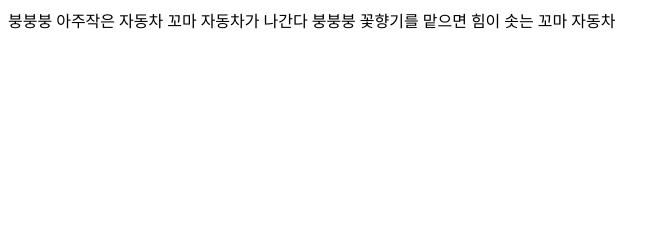
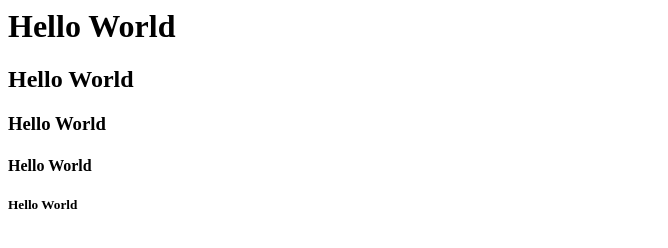
Before and after one commit to gkehd1024/opentutorials, a plain HTML site: page index.html in a window 1280 px wide. Shown: the whole page, without its empty margins (0-668 px from the left). Drawn offline with Linux system fonts and the light colour scheme.

Commit message:
headline 태그를 배우다

```diff
--- a/index.html
+++ b/index.html
@@ -1,3 +1,5 @@
-
-붕붕붕 아주작은 자동차 꼬마 자동차가 나간다
-붕붕붕 꽃향기를 맡으면 힘이 솟는 꼬마 자동차
+<h1>Hello World</h1>
+<h2>Hello World</h2>
+<h3>Hello World</h3>
+<h4>Hello World</h4>
+<h5>Hello World</h5>
```
